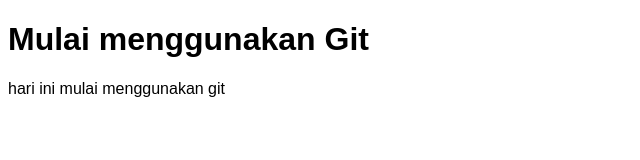
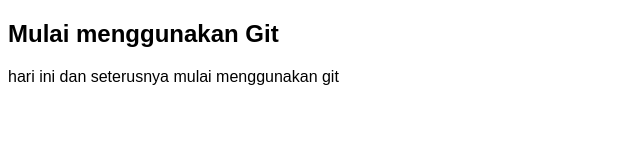
Before and after one commit to kwhiter/git, a plain HTML site: page index.html in a window 1280 px wide. Shown: the whole page, without its empty margins (0-640 px from the left). Drawn offline with Linux system fonts and the light colour scheme.

Commit message:
mengubah file index

```diff
--- a/index.html
+++ b/index.html
@@ -15,8 +15,8 @@
 
 <body>
 
-  <h1>Mulai menggunakan Git</h1>
-  <p>hari ini mulai menggunakan git</p>
+  <h2>Mulai menggunakan Git</h2>
+  <p>hari ini dan seterusnya mulai menggunakan git</p>
 
 </body>
 
```
